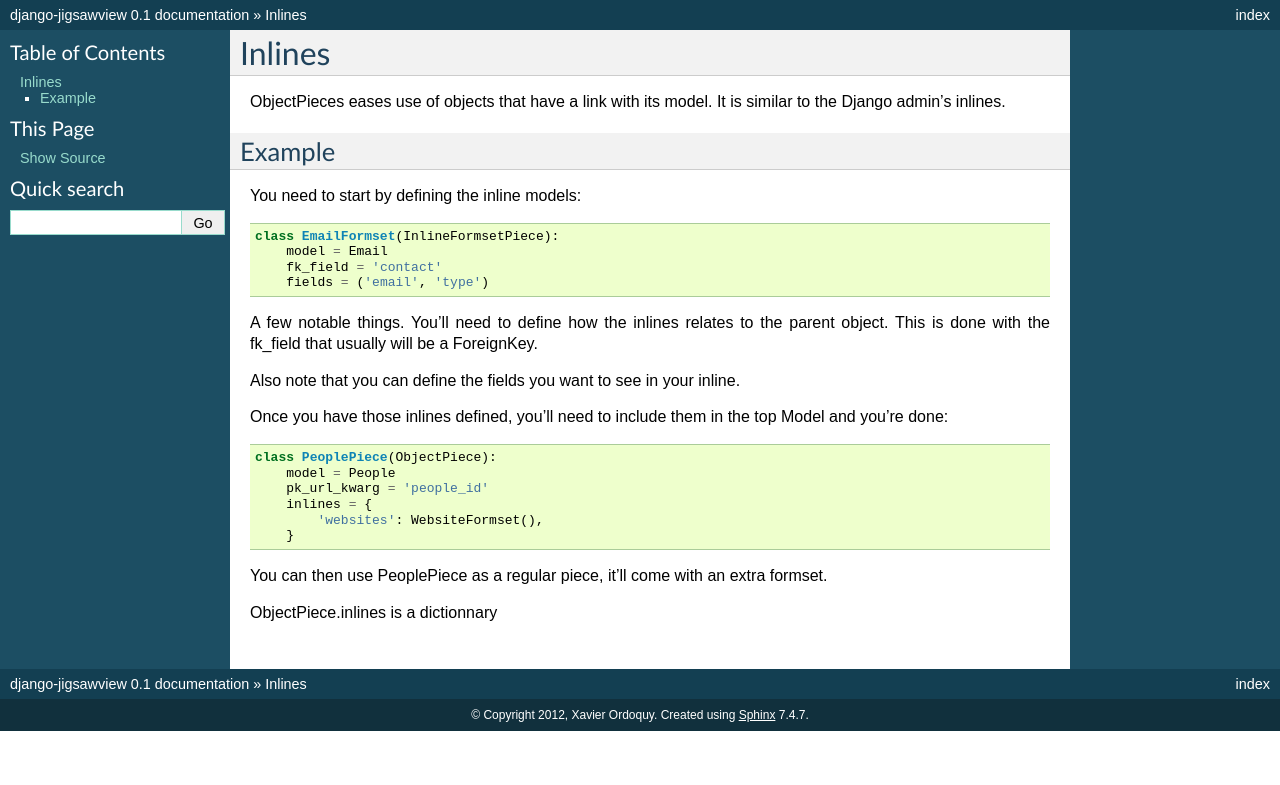
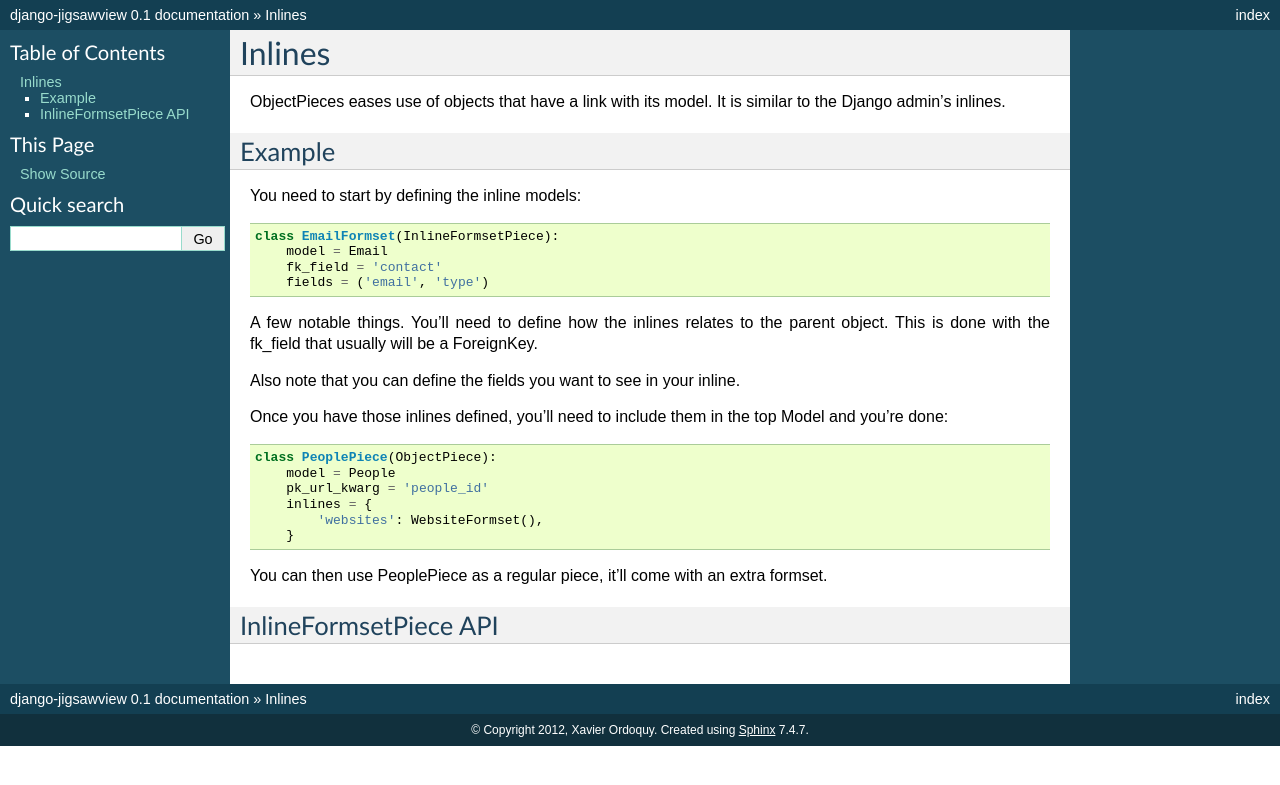
Before and after one commit to linovia/django-jigsawview, a Sphinx documentation site: the page built from docs/usage.rst, in a window 1280 px wide. Shown: the top 785 px of the page. Built offline with Sphinx 7.4.7, drawn with Linux system fonts in a browser that asks for light colours.

Commit message:
Prepare the next thing to do

```diff
--- a/docs/usage.rst
+++ b/docs/usage.rst
@@ -38,4 +38,6 @@ top Model and you're done::
 You can then use PeoplePiece as a regular piece, it'll come with an extra
 formset.
 
-ObjectPiece.inlines is a dictionnary
+
+InlineFormsetPiece API
+----------------------
```
